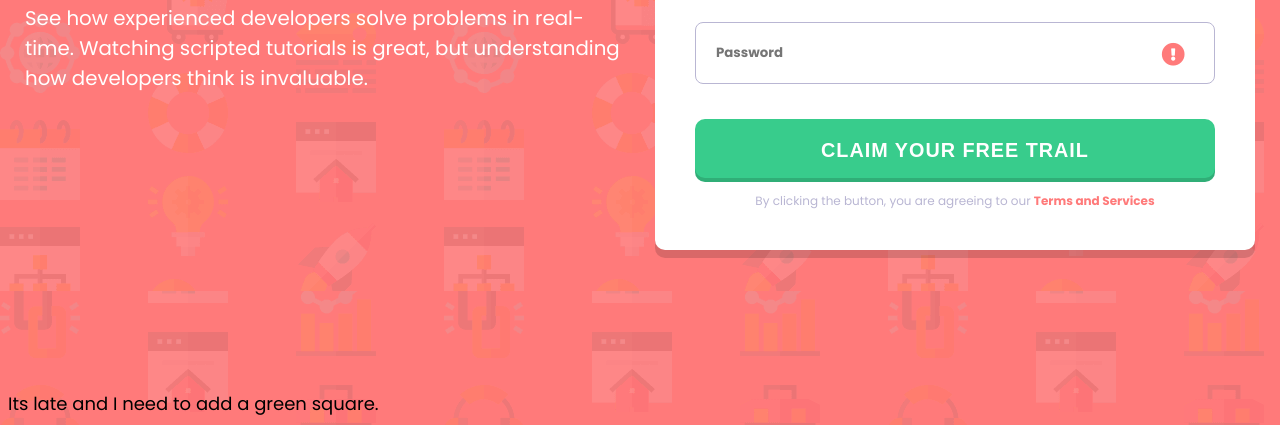
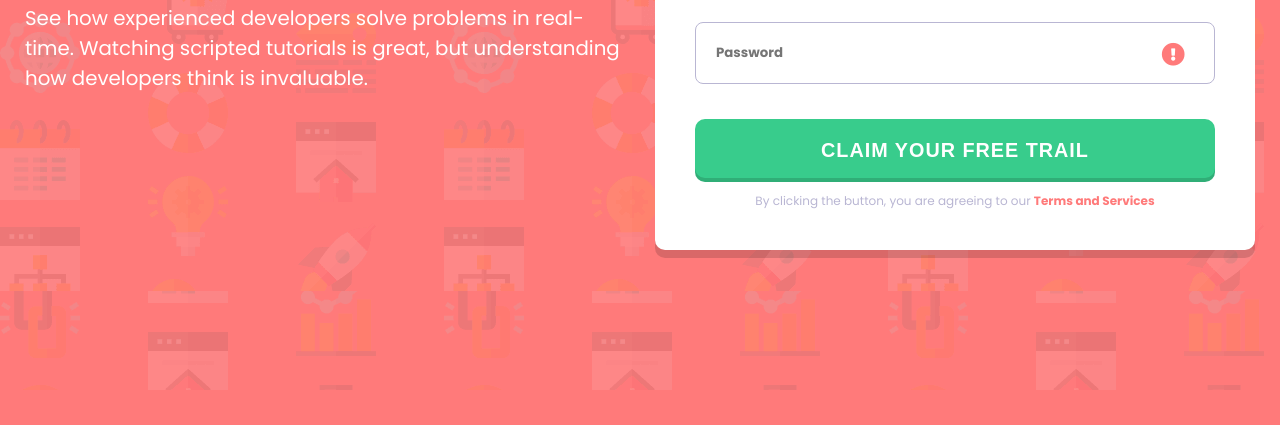
Before and after one commit to isaacgalvan10/client-side-from-validation.io, a plain HTML site: page index.html in a window 1280 px wide. Shown: the part 509-934 px from the top of the page. After the commit the page ends 899 px from the top, so only its background shows below. Drawn offline with Linux system fonts and the light colour scheme.

Commit message:
html change

```diff
--- a/index.html
+++ b/index.html
@@ -46,8 +46,6 @@
       </div>
     </div>
   </div>
-
-  Its late and I need to add a green square.
   <script src="./script.js"></script>
 </body>
 </html>
```
